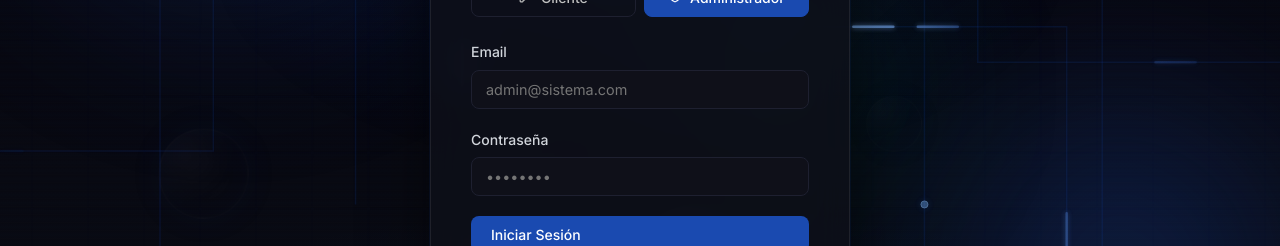
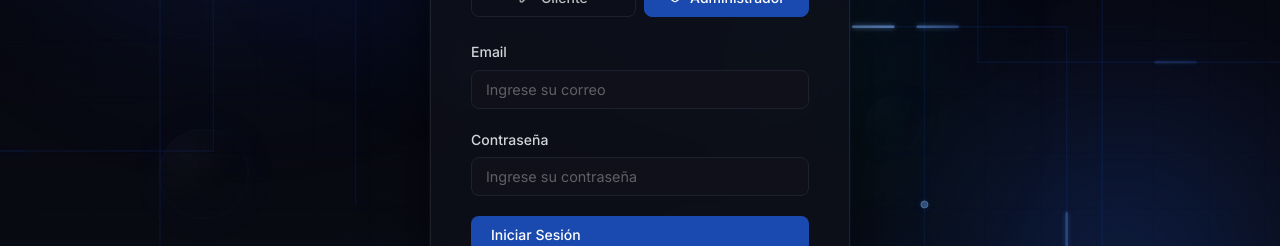
Before and after one commit to RonaldoRS30/proyecto_jose, a React (Vite) app in the folder frontend/: page /sistema/login in a window 1280 px wide. Both pictures are taken after a click on the button "Administrador". Shown: the part 400-646 px from the top of the page. Built offline with nearby package versions, Linux system fonts and the light colour scheme.

Commit message:
correcion de login

```diff
--- a/frontend/src/pages/auth/LoginPage.jsx
+++ b/frontend/src/pages/auth/LoginPage.jsx
@@ -97,27 +97,33 @@ export default function LoginPage() {
             </p>
           </form>
         ) : (
-          <form onSubmit={handleAdminLogin}>
+          <form onSubmit={handleAdminLogin} autoComplete="off">
             <div className="form-group">
-              <label>Email</label>
+              <label htmlFor="admin-email">Email</label>
               <input
-                className="form-control"
+                id="admin-email"
+                className="form-control auth-input"
                 type="email"
+                name="admin-email"
                 value={email}
                 onChange={(e) => setEmail(e.target.value)}
-                placeholder="admin@sistema.com"
+                placeholder="Ingrese su correo"
                 required
+                autoComplete="off"
               />
             </div>
             <div className="form-group">
-              <label>Contraseña</label>
+              <label htmlFor="admin-password">Contraseña</label>
               <input
-                className="form-control"
+                id="admin-password"
+                className="form-control auth-input"
                 type="password"
+                name="admin-password"
                 value={password}
                 onChange={(e) => setPassword(e.target.value)}
-                placeholder="••••••••"
+                placeholder="Ingrese su contraseña"
                 required
+                autoComplete="new-password"
               />
             </div>
             <button className="btn btn-primary" style={{ width: '100%' }} disabled={loading}>
--- a/frontend/src/styles/global.css
+++ b/frontend/src/styles/global.css
@@ -1132,6 +1132,19 @@ tr:hover td { background: rgba(37,99,235,0.03); }
   font-family: inherit;
 }
 .auth-tab.active { background: var(--primary); color: white; border-color: var(--primary); }
+
+.auth-card .auth-input::placeholder {
+  color: var(--text-muted);
+  opacity: 0.45;
+}
+
+.auth-card .auth-input:-webkit-autofill,
+.auth-card .auth-input:-webkit-autofill:hover,
+.auth-card .auth-input:-webkit-autofill:focus {
+  -webkit-box-shadow: 0 0 0 1000px var(--bg-card) inset;
+  -webkit-text-fill-color: var(--text);
+  transition: background-color 5000s ease-in-out 0s;
+}
 
 /* Charts */
 .charts-grid {
```
